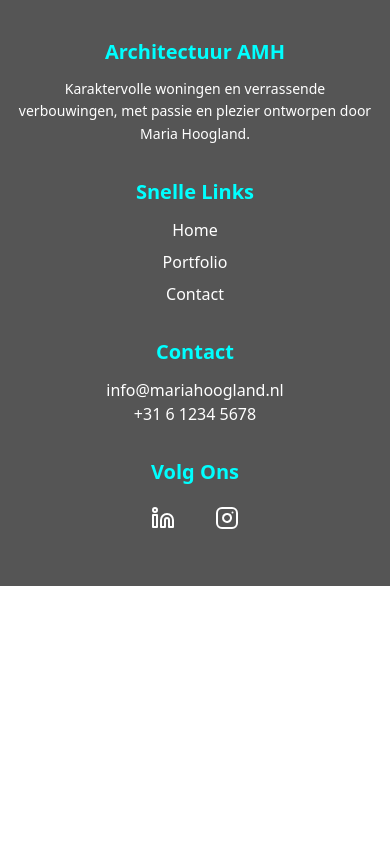
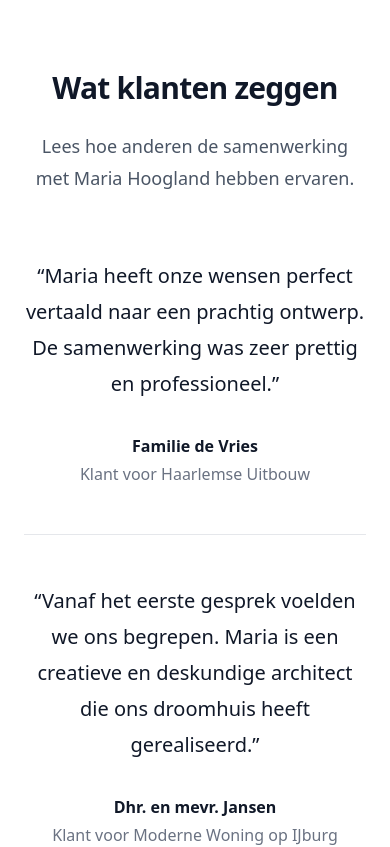
Before and after one commit to Nickdev8/MariaHoogland, a SvelteKit app: page / in a window 390 px wide. Shown: the part 3100-3947 px from the top of the page. Before the commit the page ends 3686 px from the top, so only its background shows below. Built offline with nearby package versions, Linux system fonts and the light colour scheme.

Commit message:
added about page

```diff
--- a/src/lib/Header.svelte
+++ b/src/lib/Header.svelte
@@ -3,6 +3,7 @@
   let isOpen = false;
   const links = [
     { label: 'Home', href: '/' },
+    { label: 'Over Mij', href: '/about' },
     { label: 'Portfolio', href: '/portfolio' },
     { label: 'Contact', href: '/contact' },
   ];
--- a/src/lib/data/projects.ts
+++ b/src/lib/data/projects.ts
@@ -40,6 +40,10 @@ export interface Project {
 	mainImage: string;
 	caption: string;
 	gallery?: string[]; // optional
+	testimonials?: {
+		quote: string;
+		name: string;
+	}[]; // optional
 }
 
 export const projects: Project[] = [
@@ -56,6 +60,12 @@ export const projects: Project[] = [
 			'/images/projects/woning-ijburg.jpg',
 			'/images/projects/uitbouw.jpg',
 			'/images/projects/garagewoning.jpg'
+		],
+		testimonials: [
+			{
+				quote: 'Maria heeft onze wensen perfect vertaald naar een prachtig ontwerp. De samenwerking was zeer prettig en professioneel.',
+				name: 'Familie de Vries'
+			}
 		]
 	},
 	{
@@ -65,7 +75,13 @@ export const projects: Project[] = [
 		subtitle: 'Licht en ruimte in een nieuwbouwomgeving.',
 		description: `Ontwerp van een volledige nieuwbouwwoning op IJburg, Amsterdam. De focus lag op het creëren van een open en lichte leefomgeving met een sterke relatie tussen interieur en exterieur. Duurzame materialen en energiezuinige oplossingen stonden centraal.`,
 		mainImage: '/images/projects/woning-ijburg.jpg',
-		caption: 'De vide creëert een gevoel van ruimtelijkheid en verbindt de verdiepingen.'
+		caption: 'De vide creëert een gevoel van ruimtelijkheid en verbindt de verdiepingen.',
+		testimonials: [
+			{
+				quote: 'Vanaf het eerste gesprek voelden we ons begrepen. Maria is een creatieve en deskundige architect die ons droomhuis heeft gerealiseerd.',
+				name: 'Dhr. en mevr. Jansen'
+			}
+		]
 	},
 	{
 		slug: 'dakopbouw-amsterdam',
--- a/src/routes/+page.svelte
+++ b/src/routes/+page.svelte
@@ -4,6 +4,7 @@
 	import { fade, slide } from 'svelte/transition';
 	export let data: {
 		mainProjects: typeof import('$lib/data/projects.ts').mainProjects;
+		projects: typeof import('$lib/data/projects.ts').projects;
 	};
 
 	interface UnderImage {
@@ -35,7 +36,7 @@
 	    background-image: url(/images/mainbg.png);  background-position: center left;  background-repeat: no-repeat;"
 >
 	<!-- About Section -->
-	<section class="bg-white py-24 sm:py-32" in:fade={{ duration: 1000 }}>
+	<section class="bg-white py-24 sm:py-8" in:fade={{ duration: 1000 }}>
 		<div
 			class="mx-auto grid max-w-7xl grid-cols-1 items-center gap-x-16 gap-y-12 px-6 lg:grid-cols-2"
 		>
@@ -140,6 +141,39 @@
 	</section>
 {/if}
 
+<!-- Testimonials Section -->
+<section class="bg-white py-24 sm:py-32">
+  <div class="mx-auto max-w-7xl px-6 lg:px-8">
+    <div class="mx-auto max-w-2xl text-center">
+      <h2 class="text-3xl font-bold tracking-tight text-gray-900 sm:text-4xl">Wat klanten zeggen</h2>
+      <p class="mt-6 text-lg leading-8 text-gray-600">
+        Lees hoe anderen de samenwerking met Maria Hoogland hebben ervaren.
+      </p>
+    </div>
+    <div class="mx-auto mt-16 flow-root">
+      <div class="-my-12 divide-y divide-gray-200">
+        {#each data.projects.filter(p => p.testimonials) as project}
+          {#each project.testimonials as testimonial}
+            <div class="py-12">
+              <div class="max-w-4xl mx-auto">
+                <div class="text-center">
+                  <p class="text-xl font-medium leading-9 text-gray-900">“{testimonial.quote}”</p>
+                  <div class="mt-8">
+                    <div class="text-base">
+                      <p class="font-semibold text-gray-900">{testimonial.name}</p>
+                      <p class="mt-1 text-gray-500">Klant voor {project.title}</p>
+                    </div>
+                  </div>
+                </div>
+              </div>
+            </div>
+          {/each}
+        {/each}
+      </div>
+    </div>
+  </div>
+</section>
+
 <!-- Gallery Section -->
 {#if underImages.length}
 	<section class="bg-slate-100 py-24 sm:py-32" in:fade={{ duration: 1000, delay: 1500 }}>
--- a/src/routes/+page.ts
+++ b/src/routes/+page.ts
@@ -1,6 +1,9 @@
 import type { PageLoad } from './$types.ts';
-import { mainProjects } from '$lib/data/projects.ts';
+import { mainProjects, projects } from '$lib/data/projects';
 
-export const load: PageLoad = () => ({
-  mainProjects
-});
+export function load() {
+	return {
+		mainProjects,
+		projects
+	};
+}
--- /dev/null
+++ b/src/routes/about/+page.svelte
@@ -0,0 +1,90 @@
+<script lang="ts">
+	import { Globe, PenTool, Users, Lightbulb } from '@lucide/svelte';
+</script>
+
+<div class="bg-white py-16 sm:py-8">
+  <div class="mx-auto max-w-7xl px-6 lg:px-8">
+    <div class="mx-auto max-w-2xl lg:text-center">
+      <h2 class="text-base font-semibold leading-7 text-sky-600">Over Ons</h2>
+      <p class="mt-2 text-3xl font-bold tracking-tight text-gray-900 sm:text-4xl">
+        Een passie voor architectuur
+      </p>
+      <p class="mt-6 text-lg leading-8 text-gray-600">
+        Welkom bij het architectenbureau van Maria Hoogland, waar we geloven in de kracht van doordacht ontwerp om levens te verrijken en gemeenschappen te versterken. Ontdek ons verhaal, onze filosofie en het team achter onze projecten.
+      </p>
+    </div>
+
+    <div class="mx-auto mt-16 max-w-2xl sm:mt-20 lg:mt-24 lg:max-w-4xl">
+      <dl class="grid max-w-xl grid-cols-1 gap-x-8 gap-y-10 lg:max-w-none lg:grid-cols-2 lg:gap-y-16">
+        <div class="relative pl-16">
+          <dt class="text-base font-semibold leading-7 text-gray-900">
+            <div class="absolute left-0 top-0 flex h-10 w-10 items-center justify-center rounded-lg bg-sky-600">
+              <Globe class="h-6 w-6 text-white" />
+            </div>
+            Onze Filosofie
+          </dt>
+          <dd class="mt-2 text-base leading-7 text-gray-600">
+            Wij streven naar een architectuur die zowel esthetisch als functioneel is, met een diep respect voor de context en het milieu. Elk ontwerp is een dialoog tussen de wensen van de klant, de potentie van de locatie en onze creatieve visie.
+          </dd>
+        </div>
+
+        <div class="relative pl-16">
+          <dt class="text-base font-semibold leading-7 text-gray-900">
+            <div class="absolute left-0 top-0 flex h-10 w-10 items-center justify-center rounded-lg bg-sky-600">
+              <PenTool class="h-6 w-6 text-white" />
+            </div>
+            Duurzaam Ontwerpen
+          </dt>
+          <dd class="mt-2 text-base leading-7 text-gray-600">
+            Duurzaamheid is de kern van ons werk. We integreren energie-efficiënte oplossingen, gebruiken milieuvriendelijke materialen en ontwerpen gebouwen die flexibel en toekomstbestendig zijn, met een minimale ecologische voetafdruk.
+          </dd>
+        </div>
+
+        <div class="relative pl-16">
+          <dt class="text-base font-semibold leading-7 text-gray-900">
+            <div class="absolute left-0 top-0 flex h-10 w-10 items-center justify-center rounded-lg bg-sky-600">
+              <Users class="h-6 w-6 text-white" />
+            </div>
+            Klantgerichte Aanpak
+          </dt>
+          <dd class="mt-2 text-base leading-7 text-gray-600">
+            Uw visie staat centraal. We luisteren aandachtig naar uw wensen en vertalen deze naar een concreet ontwerp. Gedurende het hele proces, van de eerste schets tot de uiteindelijke oplevering, zorgen we voor een transparante communicatie en nauwe samenwerking.
+          </dd>
+        </div>
+
+        <div class="relative pl-16">
+          <dt class="text-base font-semibold leading-7 text-gray-900">
+            <div class="absolute left-0 top-0 flex h-10 w-10 items-center justify-center rounded-lg bg-sky-600">
+              <Lightbulb class="h-6 w-6 text-white" />
+            </div>
+            Innovatie en Expertise
+          </dt>
+          <dd class="mt-2 text-base leading-7 text-gray-600">
+            Met een scherp oog voor detail en een passie voor innovatie, combineren we beproefde methoden met de nieuwste technologieën. Ons team beschikt over de expertise om complexe uitdagingen aan te gaan en unieke, hoogwaardige architectuur te realiseren.
+          </dd>
+        </div>
+      </dl>
+    </div>
+  </div>
+</div>
+
+<!-- Team Section -->
+<div class="bg-gray-50/50 py-24 sm:py-32">
+  <div class="mx-auto max-w-7xl px-6 lg:px-8">
+    <div class="mx-auto max-w-2xl text-center">
+      <h2 class="text-3xl font-bold tracking-tight text-gray-900 sm:text-4xl">Maak kennis met de architecte</h2>
+      <p class="mt-6 text-lg leading-8 text-gray-600">
+        Gedreven door een passie voor het creëren van betekenisvolle ruimtes, staat Maria Hoogland aan het roer van elk project, van concept tot realisatie.
+      </p>
+    </div>
+    <div class="mt-20 flex justify-center">
+      <ul role="list" class="max-w-sm">
+        <li>
+          <img class="aspect-[1/1] w-full rounded-2xl object-cover" src="/images/maria2.jpg" alt="Portretfoto van Maria Hoogland">
+          <h3 class="mt-6 text-lg font-semibold leading-8 tracking-tight text-gray-900">Maria Hoogland</h3>
+          <p class="text-base leading-7 text-gray-600">Oprichter & Architect</p>
+        </li>
+      </ul>
+    </div>
+  </div>
+</div>
--- a/src/routes/portfolio/+page.svelte
+++ b/src/routes/portfolio/+page.svelte
@@ -1,36 +1,79 @@
 <script lang="ts">
 	import type { PageData } from './$types.ts';
-	import { writable } from 'svelte/store';
+	import { writable, derived } from 'svelte/store';
 	import { slide } from 'svelte/transition';
 
 	export let data: PageData;
 
-	const categories = [
-		'Alles',
-		...new Set(data.projects.map((p) => p.category))
-	];
+	const categories = ['Alles', ...new Set(data.projects.map((p) => p.category))];
 
 	let selectedCategory = writable('Alles');
-	let filteredProjects = writable(data.projects);
+	let searchQuery = writable('');
+
+	const filteredProjects = derived(
+		[selectedCategory, searchQuery],
+		([$selectedCategory, $searchQuery]) => {
+			let projects = data.projects;
+
+			if ($selectedCategory !== 'Alles') {
+				projects = projects.filter((p) => p.category === $selectedCategory);
+			}
+
+			if ($searchQuery) {
+				const lowerCaseQuery = $searchQuery.toLowerCase();
+				projects = projects.filter(
+					(p) =>
+						p.title.toLowerCase().includes(lowerCaseQuery) ||
+						p.subtitle.toLowerCase().includes(lowerCaseQuery) ||
+						p.category.toLowerCase().includes(lowerCaseQuery)
+				);
+			}
+
+			return projects;
+		}
+	);
 
 	function filterProjects(category: string) {
 		selectedCategory.set(category);
-		if (category === 'Alles') {
-			filteredProjects.set(data.projects);
-		} else {
-			filteredProjects.set(data.projects.filter((p) => p.category === category));
-		}
 	}
 </script>
 
 <div class="bg-gray-50/50">
-	<div class="mx-auto max-w-7xl px-6 py-24 sm:py-32 lg:px-8">
+	<div class="mx-auto max-w-7xl px-6 py-16 lg:px-8">
 		<div class="mx-auto max-w-2xl text-center">
 			<h2 class="text-3xl font-bold tracking-tight text-gray-900 sm:text-4xl">Portfolio</h2>
 			<p class="mt-6 text-lg leading-8 text-gray-600">
 				Een selectie van mijn werk, van concept tot realisatie. Elk project vertelt een uniek
 				verhaal van samenwerking, creativiteit en vakmanschap.
 			</p>
+		</div>
+
+		<!-- Search Bar -->
+		<div class="mt-8 mx-auto max-w-lg">
+			<div class="relative">
+				<div class="pointer-events-none absolute inset-y-0 left-0 flex items-center pl-3">
+					<svg
+						class="h-5 w-5 text-gray-400"
+						viewBox="0 0 20 20"
+						fill="currentColor"
+						aria-hidden="true"
+					>
+						<path
+							fill-rule="evenodd"
+							d="M9 3.5a5.5 5.5 0 100 11 5.5 5.5 0 000-11zM2 9a7 7 0 1112.452 4.391l3.328 3.329a.75.75 0 11-1.06 1.06l-3.329-3.328A7 7 0 012 9z"
+							clip-rule="evenodd"
+						/>
+					</svg>
+				</div>
+				<input
+					bind:value={$searchQuery}
+					type="text"
+					name="search"
+					id="search"
+					class="block w-full rounded-md border-0 bg-white py-2.5 pl-10 pr-3 text-gray-900 shadow-sm ring-1 ring-inset ring-gray-300 placeholder:text-gray-400 focus:ring-2 focus:ring-inset focus:ring-sky-600 sm:text-sm sm:leading-6"
+					placeholder="Zoek projecten..."
+				/>
+			</div>
 		</div>
 
 		<!-- Filter Buttons -->
@@ -52,7 +95,7 @@
 
 		<!-- Project Grid -->
 		<div
-			class="mx-auto mt-16 grid max-w-2xl grid-cols-1 gap-x-8 gap-y-12 sm:mt-20 md:grid-cols-2 lg:mx-0 lg:max-w-none lg:grid-cols-3"
+			class="mx-auto mt-8 grid max-w-2xl grid-cols-1 gap-x-8 gap-y-12 md:grid-cols-2 lg:mx-0 lg:max-w-none lg:grid-cols-3"
 		>
 			{#each $filteredProjects as project (project.slug)}
 				<div in:slide|global={{ duration: 300 }}>
```
